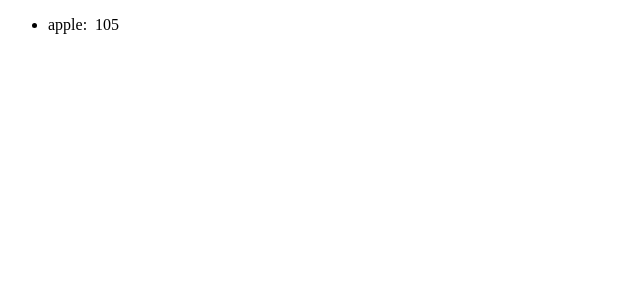
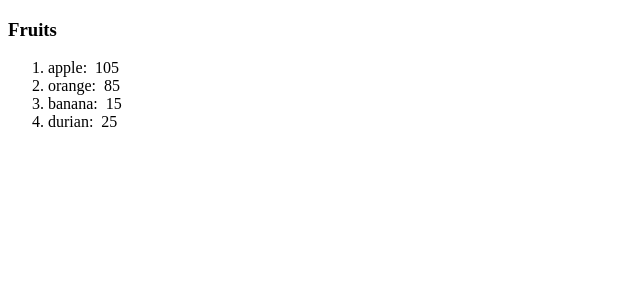
Before and after one commit to magobryan81/react, a React (Vite) app: page / in a window 1280 px wide. Shown: the top 300 px of the page, without its empty margins (0-640 px from the left). Built offline with nearby package versions, Linux system fonts and the light colour scheme.

Commit message:
add props

```diff
--- a/src/App.jsx
+++ b/src/App.jsx
@@ -9,13 +9,18 @@
 import List from './List.jsx';
 
 function App() {
+  const fruits = [{id: 1, name: 'apple', calories: 105},
+    {id: 2, name: 'orange', calories: 85},
+    {id: 3, name: 'banana', calories: 15},
+    {id: 4, name: 'durian', calories: 25}];
+
   return(
     // <>
     // <Navbar/>
     // <Main />
     // </>
     <>
-    <List />
+    <List items = {fruits} category="Fruits"/>
 
     </>
   );
--- a/src/List.jsx
+++ b/src/List.jsx
@@ -1,32 +1,42 @@
+import PropTypes from 'prop-types';
 
-function List() {
 
-    const fruits = [{id: 1, name: 'apple', calories: 105},
-                    {id: 2, name: 'orange', calories: 85},
-                    {id: 3, name: 'banana', calories: 15},
-                    {id: 4, name: 'durian', calories: 25}];
+
+function List(props) {
+
+
     // fruits.sort((a, b) => a.name.localeCompare(b.name)); alphabetical
     // fruits.sort((a, b) => b.name.localeCompare(a.name)); reverse alphabetical
     // fruits.sort((a, b) => a.calories - b.calories); numerical
     // fruits.sort((a, b) => b.calories - a.calories); reverse numerical
 
     // const lowCalFruits = fruits.filter(fruit => fruit.calories < 100);
-    const highCalFruits = fruits.filter(fruit => fruit.calories >= 100);
+    // const highCalFruits = fruits.filter(fruit => fruit.calories >= 100);
 
-    const fruitsList = highCalFruits.map(highCalFruits => <li key={highCalFruits.id}>
-                                            {highCalFruits.name}: &nbsp;
-                                            {highCalFruits.calories}</li>);
+    const category = props.category;
+    const itemList = props.items;
+
+
+    const fruitsList = itemList.map(item => <li key={item.id}>
+                                            {item.name}: &nbsp;
+                                            {item.calories}</li>);
 
 
 
     return(
-
-        <ul>
-            {fruitsList}
-        </ul>
-
+        <>
+        <h3>{category}</h3>
+        <ol>{fruitsList}</ol>
+        </>
     );
 
 }
-
+List.PropTypes = {
+    category: PropTypes.string,
+    items: PropTypes.arrayOf(PropTypes.shape({
+        id: PropTypes.number,
+        name: PropTypes.string,
+        calories: PropTypes.string,
+    }))
+}
 export default List;
```
